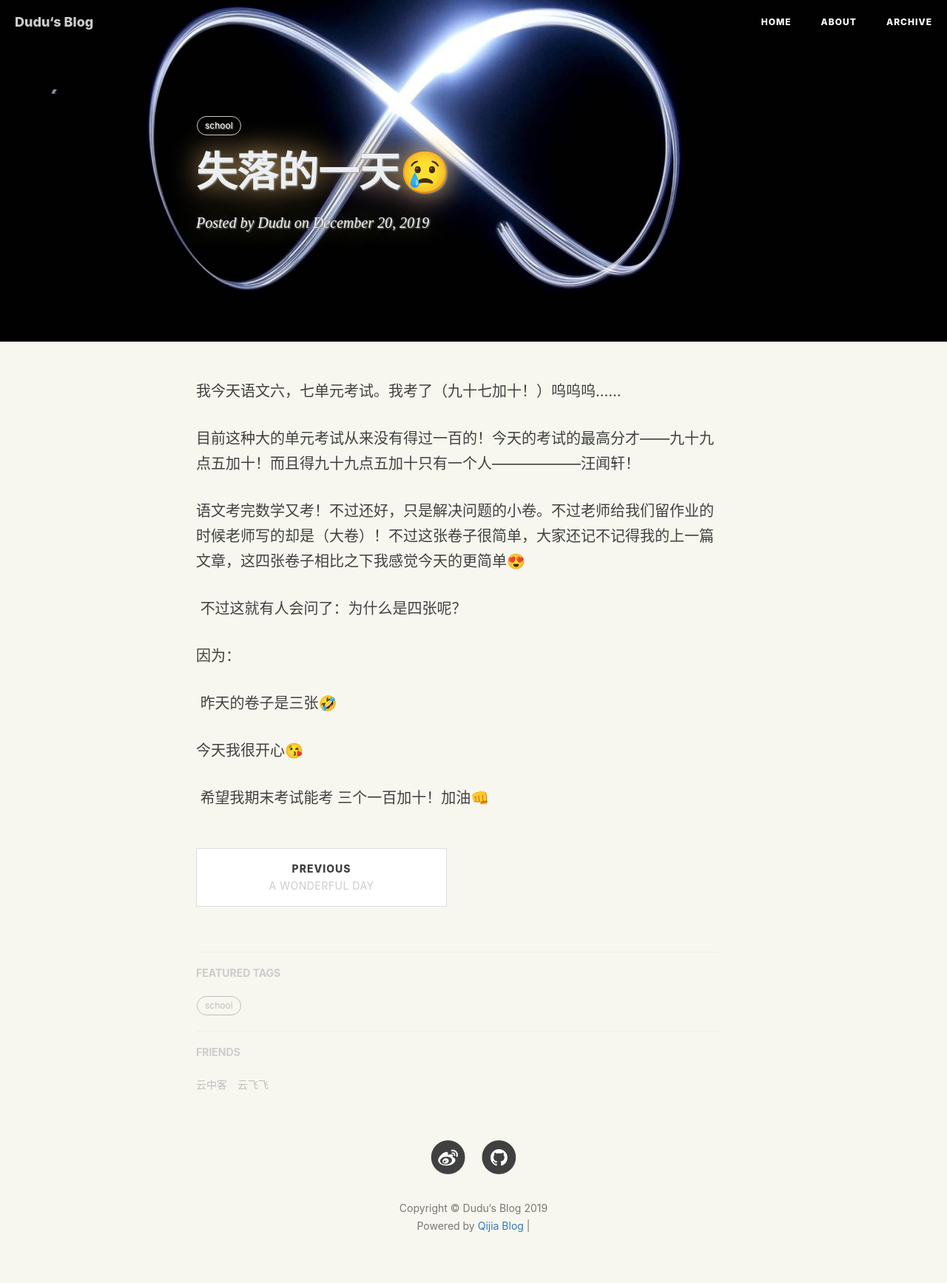
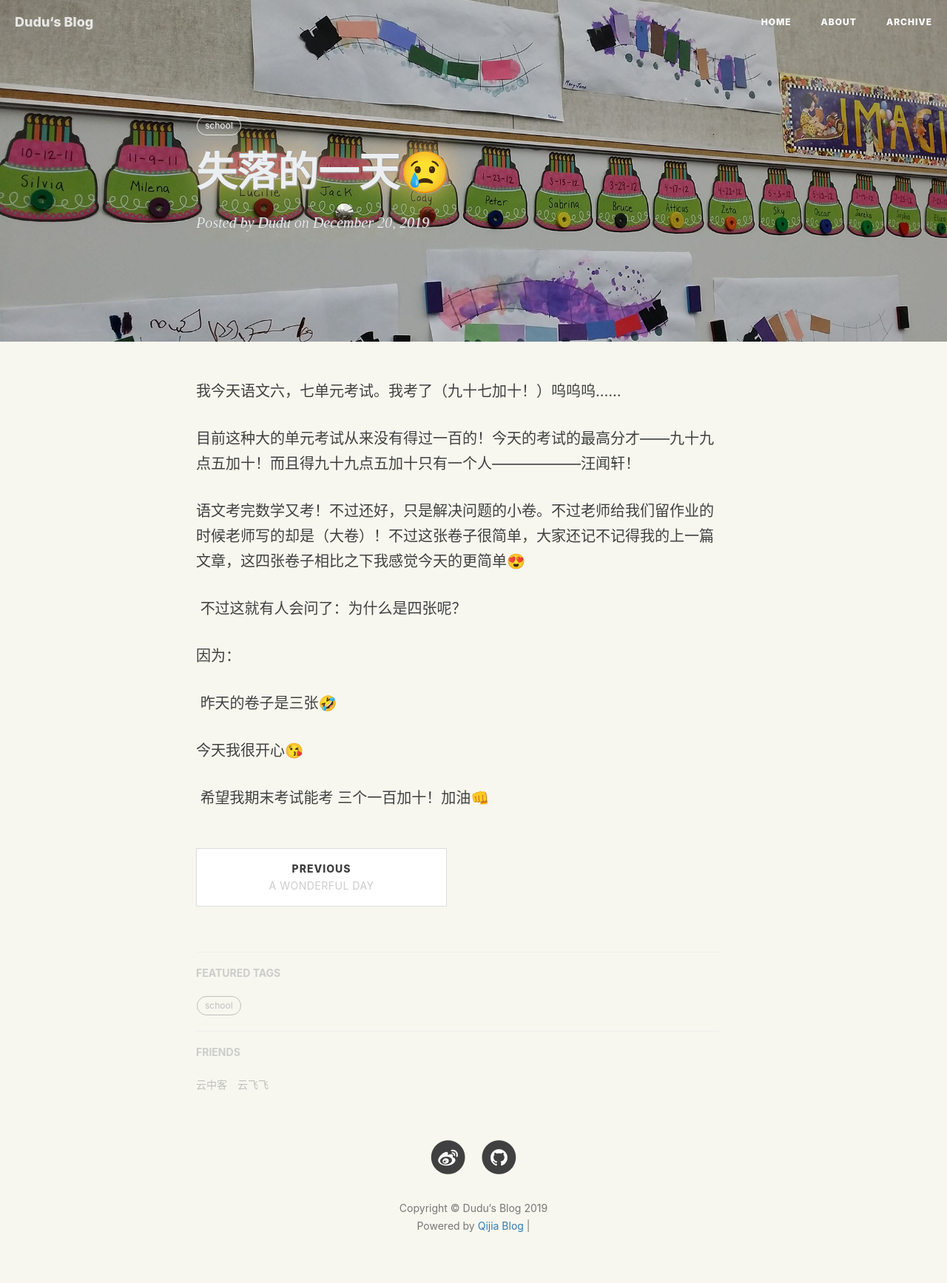
Before and after one commit to Qijia2011/qijia2011.github.io, a Jekyll site: the page built from _posts/2019-12-20-Chinese Test.md, in a window 1280 px wide. Shown: the whole page at 74% size. Built offline with Jekyll 4.4.1, drawn with Linux system fonts in a browser that asks for light colours; nearby versions of some CDN libraries; comment, search, counter and statistics services are not loaded.

Commit message:
articl bg

```diff
--- a/_posts/2019-12-20-Chinese Test.md
+++ b/_posts/2019-12-20-Chinese Test.md
@@ -3,7 +3,7 @@ layout: post
 title: "失落的一天😢　 "
 subtitle: ''
 author: "Dudu"
-header-img: "img/post-bg-infinity.jpg"
+header-img: "img/home-bg1.jpg"
 tags:
   - school
 ---
```
